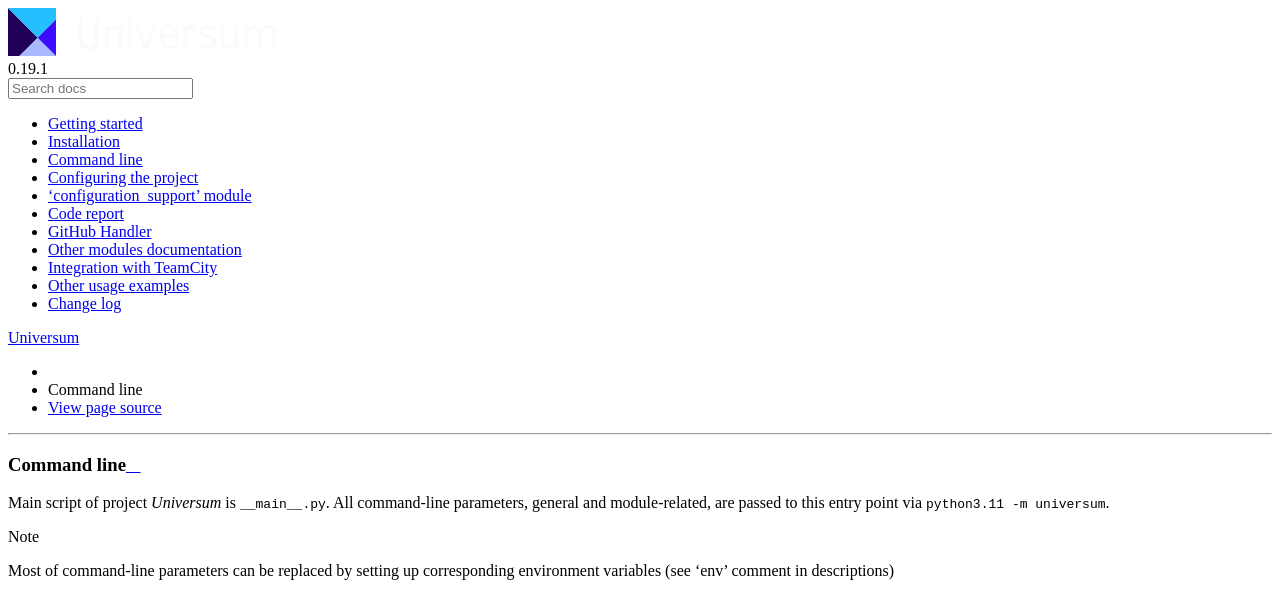
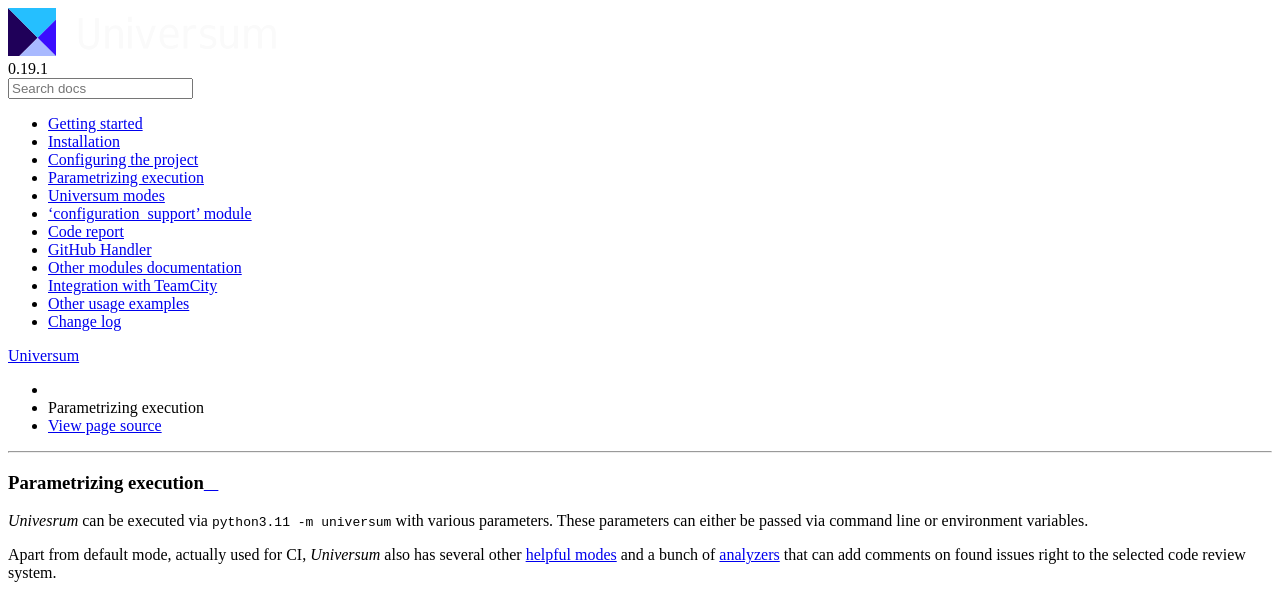
Before and after one commit to Samsung/Universum, a Sphinx documentation site: the page built from doc/args.rst, in a window 1280 px wide, cut to the strip 0-592 px from the top of the page. Built offline with Sphinx 7.4.7 and the Read the Docs theme 2.0.0, drawn with Linux system fonts in a browser that asks for light colours.

Commit message:
refactor(docs): move subcommand descriptions to one page

```diff
--- a/doc/args.rst
+++ b/doc/args.rst
@@ -1,13 +1,12 @@
-Command line
-------------
+Parametrizing execution
+=======================
 
-Main script of project `Universum` is ``__main__.py``.
-All command-line parameters, general and module-related, are passed to this entry point
-via ``{python} -m universum``.
+`Univesrum` can be executed via ``{python} -m universum`` with various parameters. These parameters can either be
+passed via command line or environment variables.
 
-.. note::
-    Most of command-line parameters can be replaced by setting up corresponding environment
-    variables (see 'env' comment in descriptions)
+Apart from default mode, actually used for CI, `Universum` also has several other
+:doc:`helpful modes <additional_commands>` and a bunch of :doc:`analyzers <code_report>` that can add comments on
+found issues right to the selected code review system.
 
 .. argparse::
     :module: universum.__main__
--- a/doc/github_handler.rst
+++ b/doc/github_handler.rst
@@ -92,7 +92,7 @@
     GitHub also sends web-hook payloads on other events (such as *'check run completed'*), that are
     currently ignored by GitHub Handler
 
-The list of GitHub Handler parameters can be found :doc:`here <args_github_handler>`.
+The list of GitHub Handler parameters can be found :ref:`here <additional_commandst#github-handler>`.
 
 
 Jenkins jobs example
```
Also changed, not shown: other parts of doc/args.rst (+1 -5 lines), doc/additional_commands.rst (added, +105 -0 lines), doc/args_github_handler.rst (deleted, +0 -20 lines), doc/args_poll.rst (deleted, +0 -12 lines), doc/args_submit.rst (deleted, +0 -12 lines), doc/configuring.rst (+6 -8 lines), doc/index.rst (+5 -5 lines), doc/init.rst (deleted, +0 -11 lines), doc/nonci.rst (deleted, +0 -29 lines).
